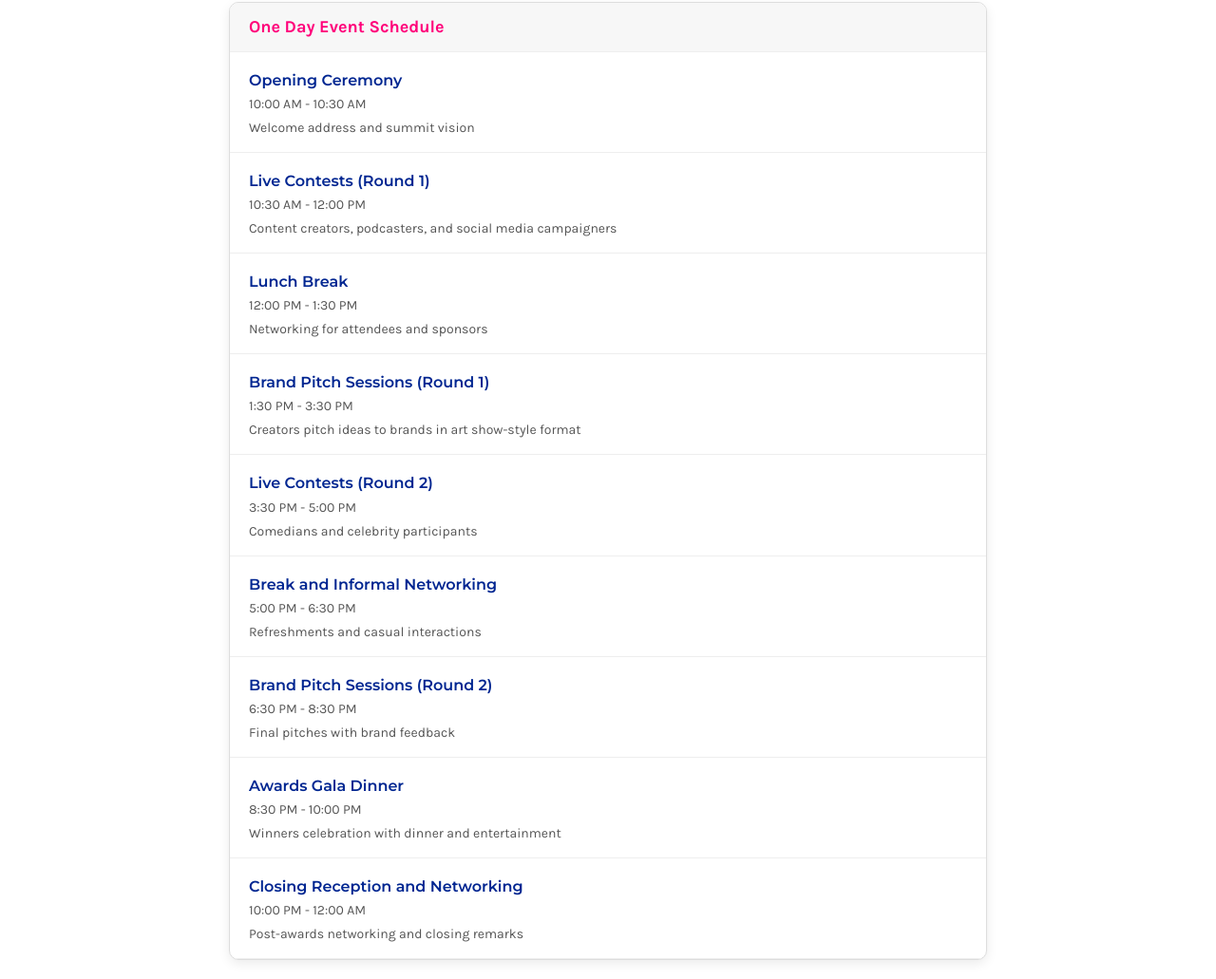
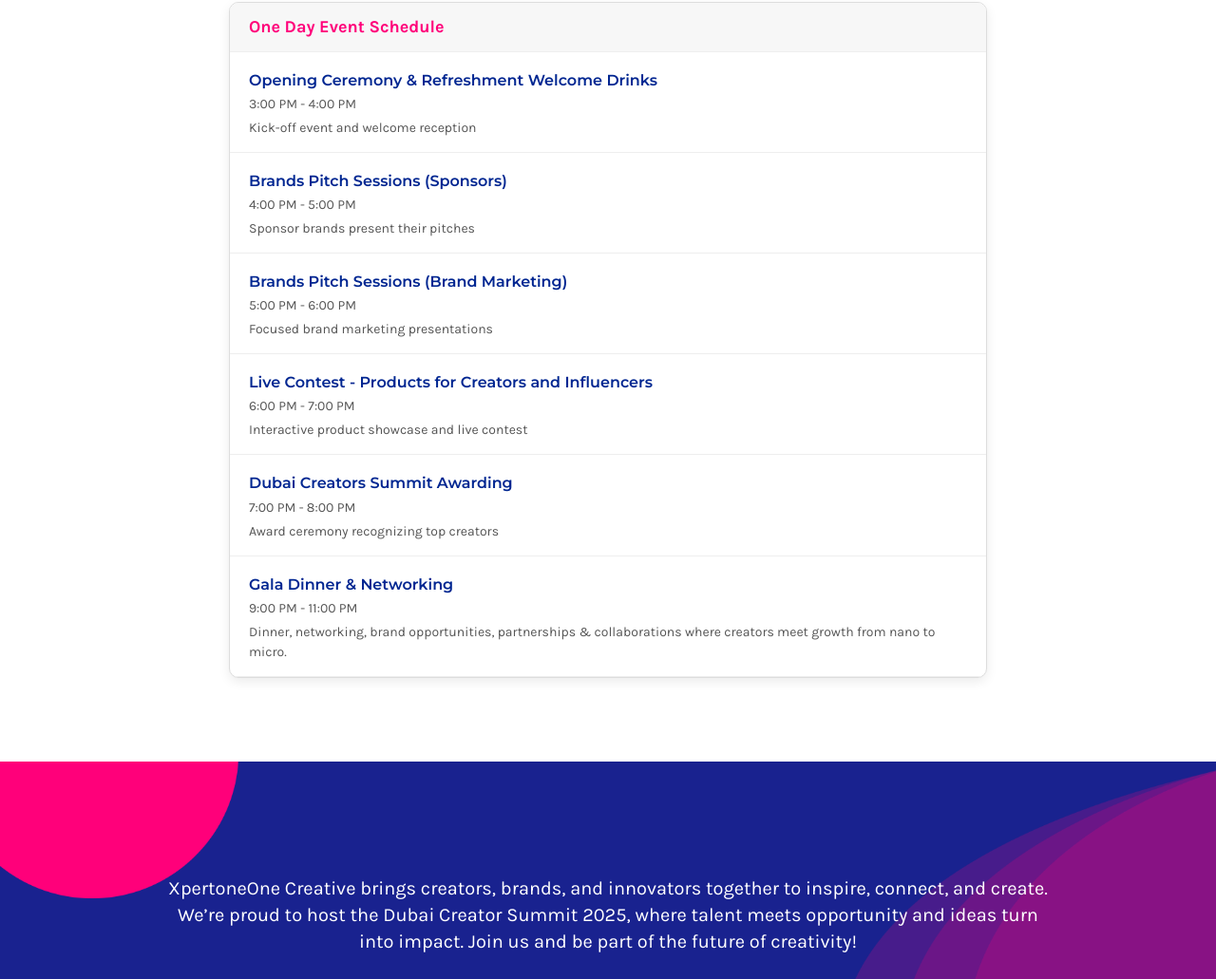
Before and after one commit to mudasarasim/creator-summit-backend, a plain HTML site: page schedule.html in a window 1280 px wide. Shown: the part 664-1695 px from the top of the page at 95% size. Drawn offline with nearby package versions, Linux system fonts and the light colour scheme; a script that the page names is missing; files whose address does not match are found by name.

Commit message:
schedule

```diff
--- a/schedule.html
+++ b/schedule.html
@@ -169,97 +169,72 @@
             <li class="session_content_wrapper">
               <div class="session_content">
                 <div class="session_title">
-                    <h6>Opening Ceremony</h6>
+                  <h6>Opening Ceremony & Refreshment Welcome Drinks</h6>
                 </div>
-                  <span class="session_start_time">10:00 AM - 10:30 AM</span>
-                  <span class="session_speakers">Welcome address and summit vision</span>
+                <span class="session_start_time">3:00 PM - 4:00 PM</span>
+                <span class="session_speakers">Kick-off event and welcome reception</span>
               </div>
             </li>
 
             <li class="session_content_wrapper">
               <div class="session_content">
                 <div class="session_title">
-                    <h6>Live Contests (Round 1)</h6>
+                  <h6>Brands Pitch Sessions (Sponsors)</h6>
                 </div>
-                  <span class="session_start_time">10:30 AM - 12:00 PM</span>
-                  <span class="session_speakers">Content creators, podcasters, and social media campaigners</span>
+                <span class="session_start_time">4:00 PM - 5:00 PM</span>
+                <span class="session_speakers">Sponsor brands present their pitches</span>
               </div>
             </li>
 
             <li class="session_content_wrapper">
               <div class="session_content">
                 <div class="session_title">
-                    <h6>Lunch Break</h6>
+                  <h6>Brands Pitch Sessions (Brand Marketing)</h6>
                 </div>
-                  <span class="session_start_time">12:00 PM - 1:30 PM</span>
-                  <span class="session_speakers">Networking for attendees and sponsors</span>
+                <span class="session_start_time">5:00 PM - 6:00 PM</span>
+                <span class="session_speakers">Focused brand marketing presentations</span>
               </div>
             </li>
 
             <li class="session_content_wrapper">
               <div class="session_content">
                 <div class="session_title">
-                    <h6>Brand Pitch Sessions (Round 1)</h6>
+                  <h6>Live Contest - Products for Creators and Influencers</h6>
                 </div>
-                  <span class="session_start_time">1:30 PM - 3:30 PM</span>
-                  <span class="session_speakers">Creators pitch ideas to brands in art show-style format</span>
+                <span class="session_start_time">6:00 PM - 7:00 PM</span>
+                <span class="session_speakers">Interactive product showcase and live contest</span>
               </div>
             </li>
 
             <li class="session_content_wrapper">
               <div class="session_content">
                 <div class="session_title">
-                    <h6>Live Contests (Round 2)</h6>
+                  <h6>Dubai Creators Summit Awarding</h6>
                 </div>
-                  <span class="session_start_time">3:30 PM - 5:00 PM</span>
-                  <span class="session_speakers">Comedians and celebrity participants</span>
+                <span class="session_start_time">7:00 PM - 8:00 PM</span>
+                <span class="session_speakers">Award ceremony recognizing top creators</span>
               </div>
             </li>
 
             <li class="session_content_wrapper">
               <div class="session_content">
                 <div class="session_title">
-                    <h6>Break and Informal Networking</h6>
+                  <h6>Gala Dinner & Networking</h6>
                 </div>
-                  <span class="session_start_time">5:00 PM - 6:30 PM</span>
-                  <span class="session_speakers">Refreshments and casual interactions</span>
+                <span class="session_start_time">9:00 PM - 11:00 PM</span>
+                <span class="session_speakers">
+                  Dinner, networking, brand opportunities, partnerships & collaborations where creators meet growth from nano to micro.
+                </span>
               </div>
             </li>
 
-              <li class="session_content_wrapper">
-                <div class="session_content">
-                  <div class="session_title">
-                    <h6>Brand Pitch Sessions (Round 2)</h6>
-                  </div>
-                  <span class="session_start_time">6:30 PM - 8:30 PM</span>
-                  <span class="session_speakers">Final pitches with brand feedback</span>
-                </div>
-              </li>
-
-              <li class="session_content_wrapper">
-                <div class="session_content">
-                  <div class="session_title">
-                    <h6>Awards Gala Dinner</h6>
-                  </div>
-                  <span class="session_start_time">8:30 PM - 10:00 PM</span>
-                  <span class="session_speakers">Winners celebration with dinner and entertainment</span>
-                </div>
-              </li>
-
-              <li class="session_content_wrapper">
-                <div class="session_content">
-                  <div class="session_title">
-                    <h6>Closing Reception and Networking</h6>
-                  </div>
-                  <span class="session_start_time">10:00 PM - 12:00 AM</span>
-                  <span class="session_speakers">Post-awards networking and closing remarks</span>
-                </div>
-              </li>
           </ul>
         </div>
       </div>
     </div>
+  </div>
 </section>
+
 
   <!-- footer -->
   <footer
```
Lines whose indentation alone changed are shown as unchanged.
